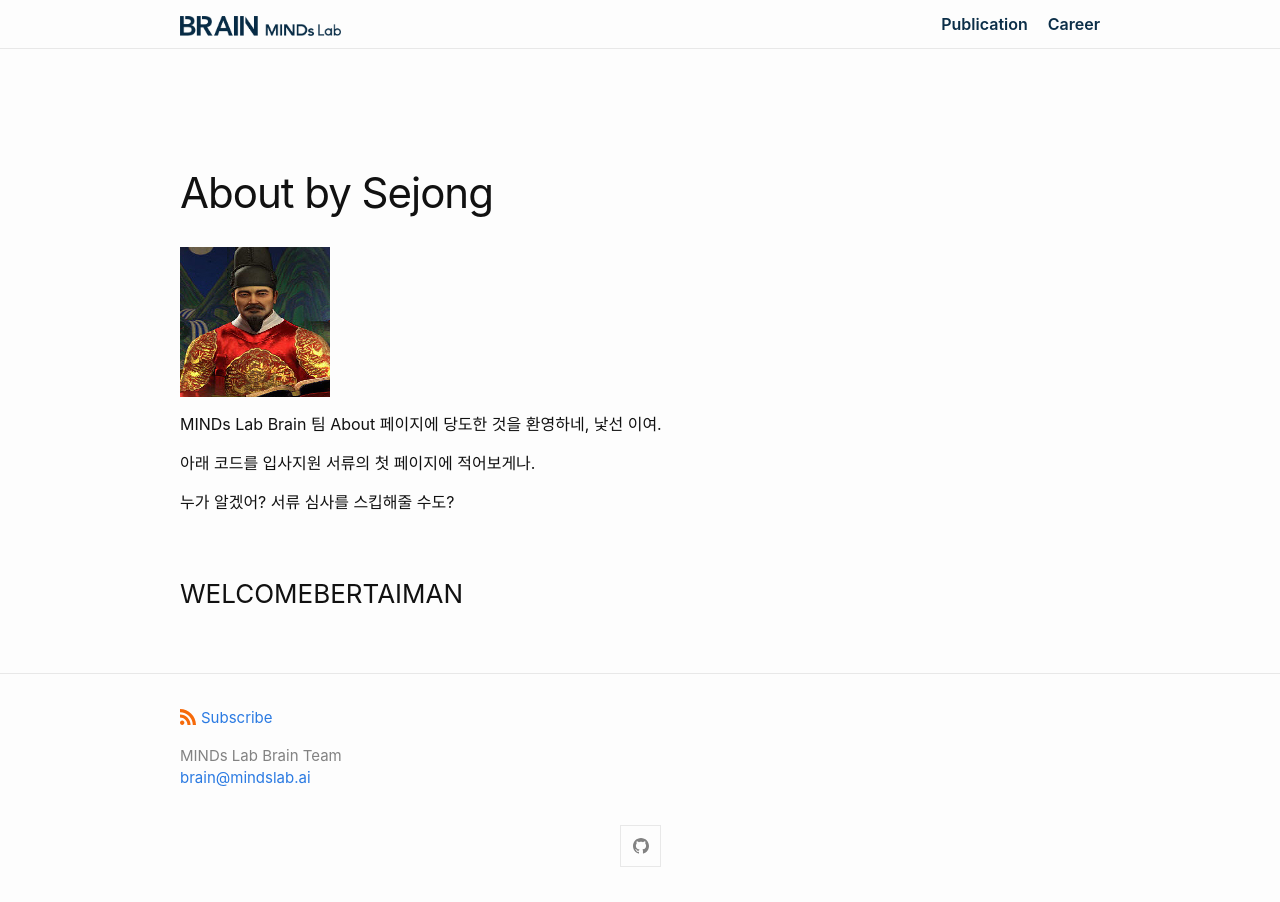
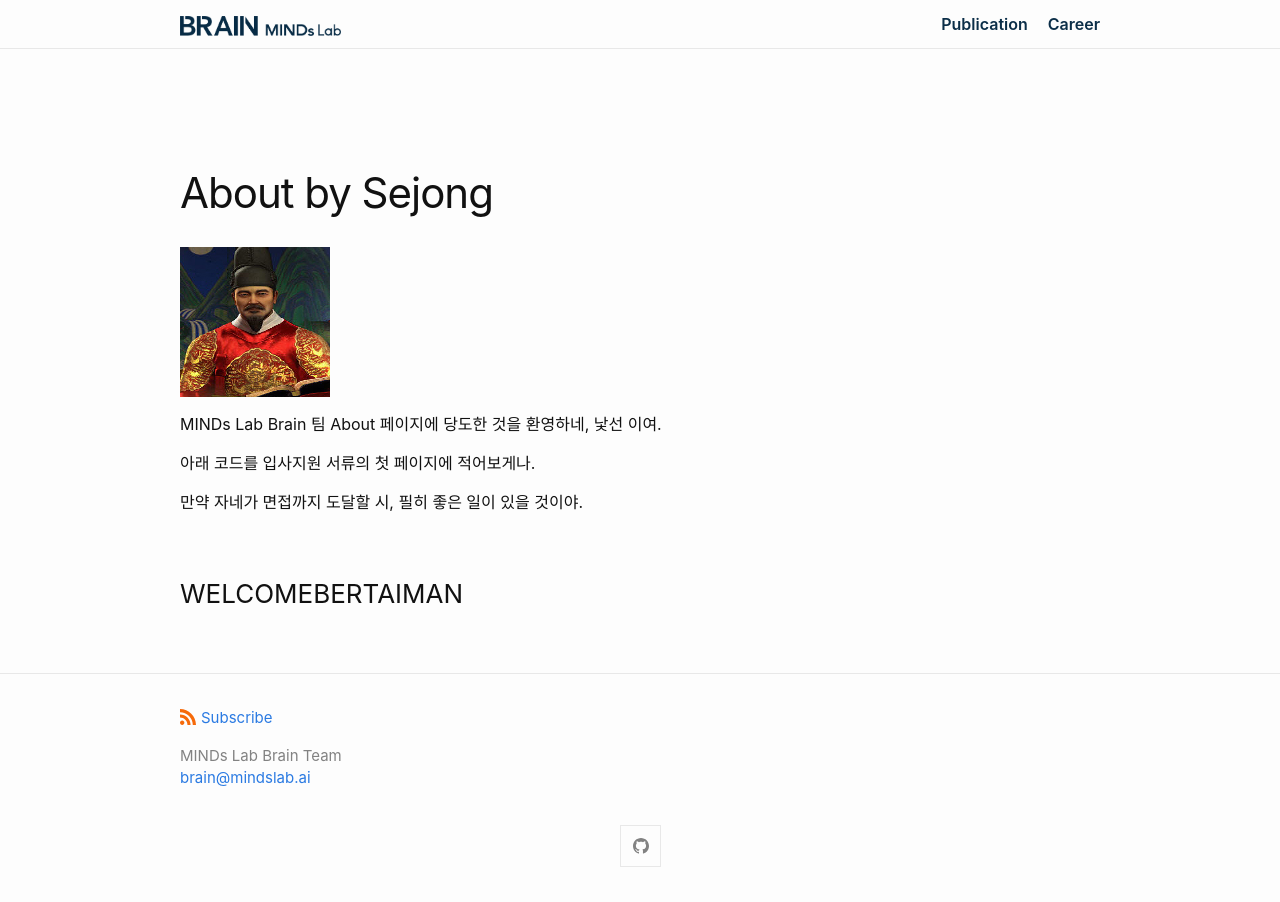
Before and after one commit to maum-ai/maum-ai.github.io, a Jekyll site: the page built from about.md, in a window 1280 px wide. Built offline with Jekyll 4.4.1, drawn with Linux system fonts in a browser that asks for light colours; some web fonts are replaced.

Commit message:
reward jojeong

```diff
--- a/about.md
+++ b/about.md
@@ -10,7 +10,7 @@ MINDs Lab Brain 팀 About 페이지에 당도한 것을 환영하네, 낯선 이
 
 아래 코드를 입사지원 서류의 첫 페이지에 적어보게나.
 
-누가 알겠어? 서류 심사를 스킵해줄 수도?
+만약 자네가 면접까지 도달할 시, 필히 좋은 일이 있을 것이야.
 
 
 
```
